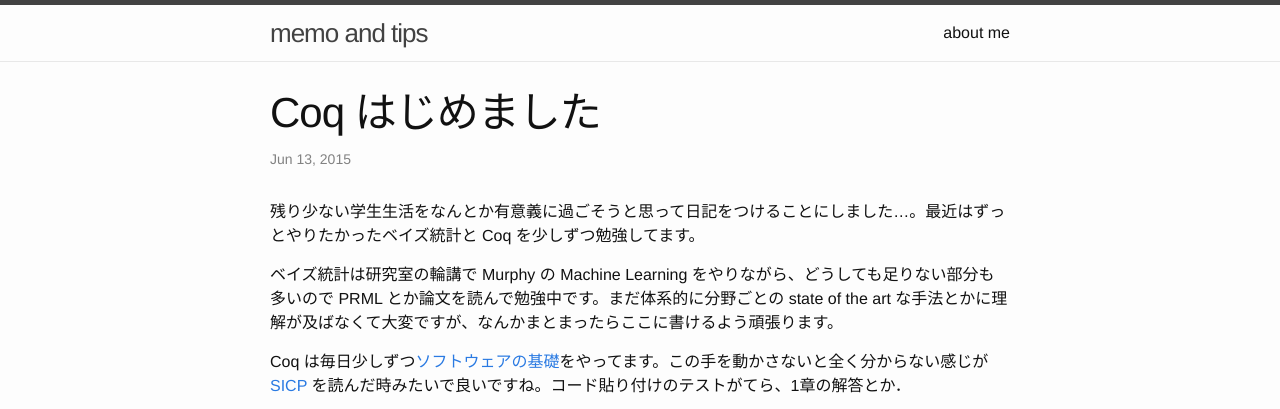
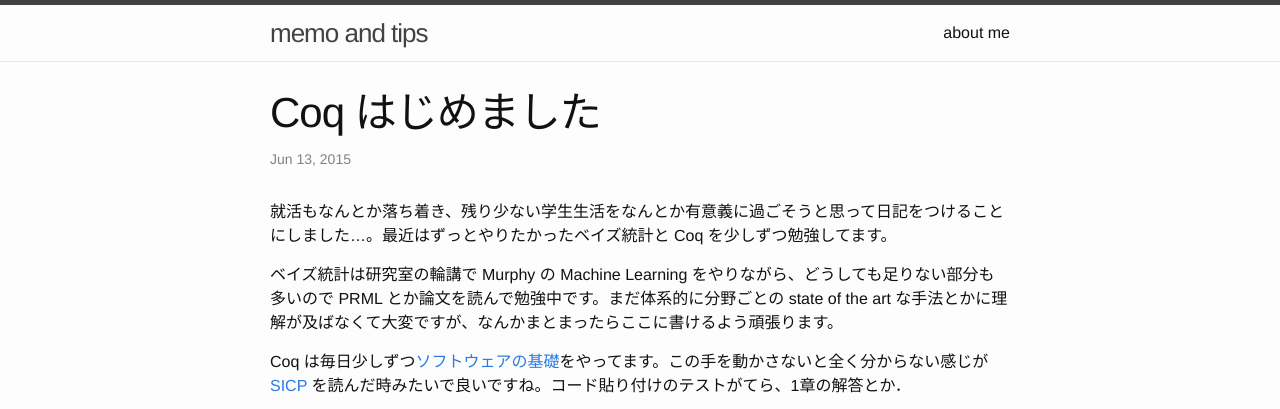
Before and after one commit to ShigekiKarita/shigekikarita.github.io, a Jekyll site: the page built from _posts/2015-06-13-first.md, in a window 1280 px wide, cut to the strip 0-409 px from the top of the page. Built offline with Jekyll 4.4.1, drawn with Linux system fonts in a browser that asks for light colours.

Commit message:
create post

```diff
--- a/_posts/2015-06-13-first.md
+++ b/_posts/2015-06-13-first.md
@@ -3,7 +3,7 @@ layout: post
 title: Coq はじめました
 ---
 
-残り少ない学生生活をなんとか有意義に過ごそうと思って日記をつけることにしました...。最近はずっとやりたかったベイズ統計と Coq を少しずつ勉強してます。
+就活もなんとか落ち着き、残り少ない学生生活をなんとか有意義に過ごそうと思って日記をつけることにしました...。最近はずっとやりたかったベイズ統計と Coq を少しずつ勉強してます。
 
 ベイズ統計は研究室の輪講で Murphy の Machine Learning をやりながら、どうしても足りない部分も多いので PRML とか論文を読んで勉強中です。まだ体系的に分野ごとの state of the art な手法とかに理解が及ばなくて大変ですが、なんかまとまったらここに書けるよう頑張ります。
 
```
